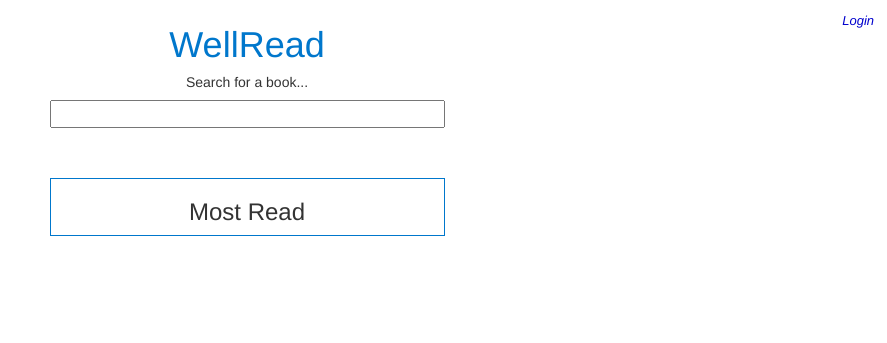
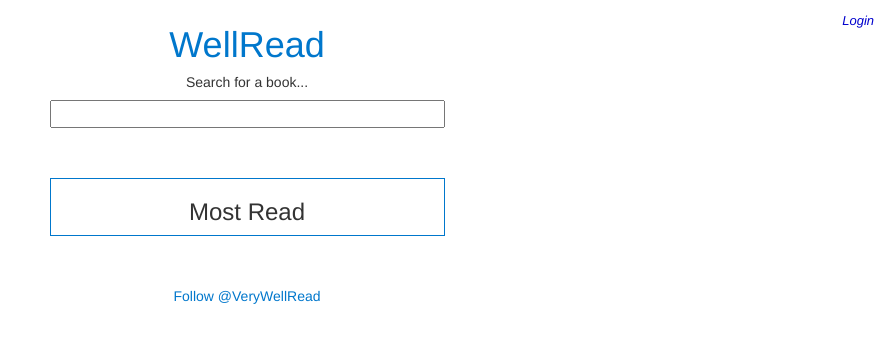
Before and after one commit to benlogan/WellReadClient, a PHP site: page / in a window 1280 px wide. Shown: the top 343 px of the page, without its empty margins (393-1280 px from the left). Run offline with PHP 8.4, Linux system fonts and the light colour scheme; some libraries are stand-ins or nearby versions.

Commit message:
basic twitter integration

```diff
--- a/index.html
+++ b/index.html
@@ -205,4 +205,7 @@
             </div>
         </div>
     </body>
+    <footer>
+        <a href="https://twitter.com/VeryWellRead" class="twitter-follow-button" data-size="large" data-show-count="false">Follow @VeryWellRead</a><script async src="//platform.twitter.com/widgets.js" charset="utf-8"></script>
+    </footer>
 </html>
--- a/scripts/main.js
+++ b/scripts/main.js
@@ -143,10 +143,12 @@ function createSummaryTableRow(summaryID, summaryTime, summaryText, summaryAutho
     if(summaryTime) {
         summaryTime = new Date(summaryTime).toLocaleString('en-GB', { hour12: false });
     }
-    return "<tr><td class='votecell'><div class='vote'><input type='hidden' name='_id_' value=" + summaryID + "><a id='voteUp' class='vote-up-off'></a><span itemprop='upvoteCount' class='vote-count-post '>" + votes + "</span><a id='voteDown' class='vote-down-off'></a></div></td><td class='postcell'>" + summaryText + "</td><td class='summaryAuthor'>" + summaryAuthor + " " + summaryTime + "</td></tr>";
+    return "<tr><td class='votecell'><div class='vote'><input type='hidden' name='_id_' value=" + summaryID + "><a id='voteUp' class='vote-up-off'></a><span itemprop='upvoteCount' class='vote-count-post '>" + votes + "</span><a id='voteDown' class='vote-down-off'></a></div></td><td class='postcell'>" + summaryText + tweetSynopsis + "</td><td class='summaryAuthor'>" + summaryAuthor + " " + summaryTime + "</td></tr>";
     //<tr class='summaryAuthorRow'><td></td><td class='summaryAuthor'>" + summaryAuthor + " (" + summaryTime + ")</td></tr>"; // used to be a seperate row, but this complicates sorting!
     // <a class='star-off'></a> disabled for now, no need for it - might eventually become 'my favourites'
 }
+
+var tweetSynopsis = '<br/><br/><a href="https://twitter.com/share" class="twitter-share-button" data-size="large" data-text="Check out WellRead and this excellent book synopsis!" data-via="VeryWellRead" data-show-count="false">Tweet</a><script async src="//platform.twitter.com/widgets.js" charset="utf-8"></script>';
 
 // won't be applied for future items added to the page dynamically!
 //$("#voteUp").click(function() {
--- a/styles/style.css
+++ b/styles/style.css
@@ -221,3 +221,13 @@ a {
     font-weight: normal;
     color: #3D3D3D;
 }
+footer {
+    /*position: absolute;
+    left: 0;
+    bottom: 0;*/
+    height: 50px;
+    width: 100%;
+    text-align: center;
+    padding-top: 50px;
+    padding-bottom: 50px;
+}
```
